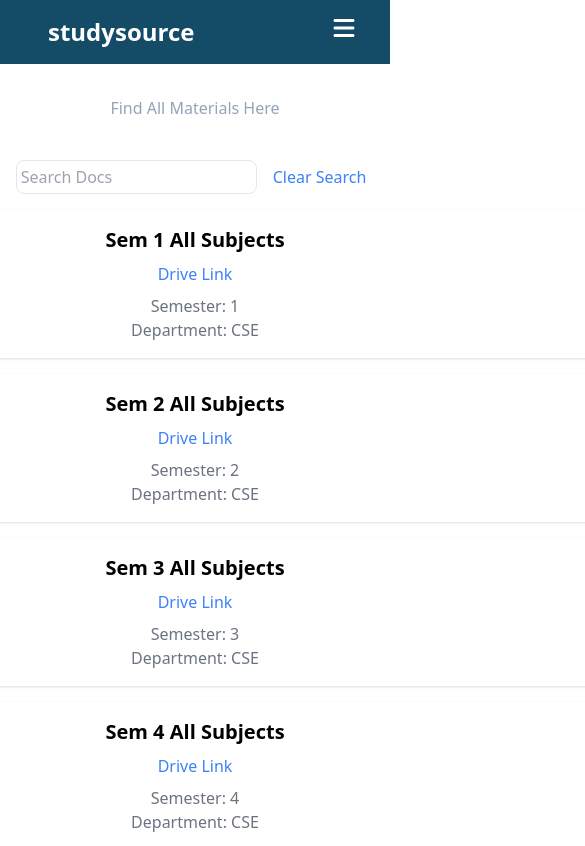
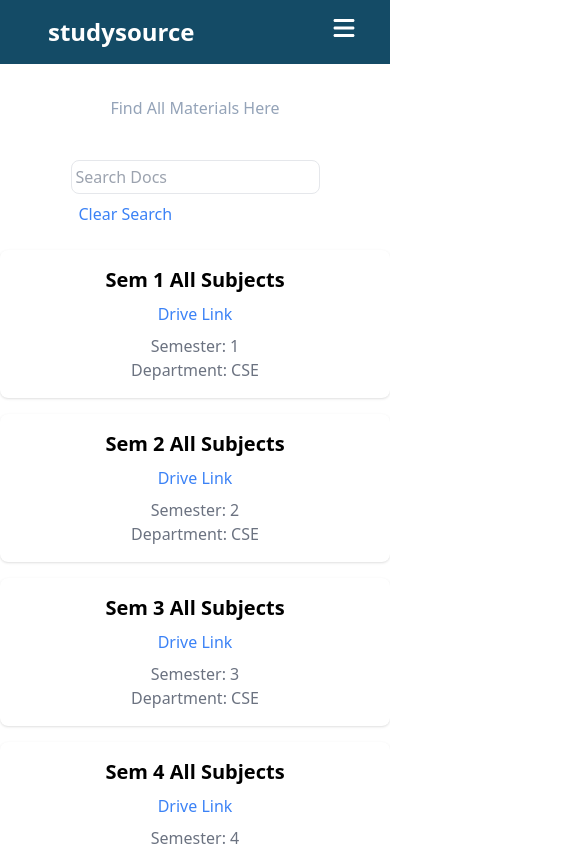
Before and after one commit to OctoTechHub/studysource, a React (Vite) app: page / in a window 390 px wide. Shown: the top 846 px of the page, 585 px wide, since content can reach past the window. Built offline with nearby package versions, Linux system fonts and the light colour scheme.

Commit message:
Responsive Screen

```diff
--- a/src/components/SearchBar.tsx
+++ b/src/components/SearchBar.tsx
@@ -1,5 +1,5 @@
 import React, { useState } from 'react';
-import { Link } from "react-router-dom";
+import { Link } from 'react-router-dom';
 import DisplayMaterials from './Materials';
 
 const SearchBar: React.FC = () => {
@@ -15,23 +15,21 @@ const SearchBar: React.FC = () => {
 
   return (
     <>
-      <div className="flex flex-col items-center mt-8">
-        <h1 className="text-slate-400 l	 hover:text-sky-400 mb-10">Find All Materials Here</h1>
-        <div className="">
-          <div className="mb-4">
+      <div className="flex flex-col items-center mt-8 ">
+        <h1 className="text-slate-400 hover:text-sky-400 mb-10">Find All Materials Here</h1>
+        <div className="flex flex-col sm:flex-row sm:items-center mb-4">
           <input
             type="text"
             placeholder="Search Docs"
             value={searchQuery}
             onChange={handleSearchQueryChange}
-              className="border rounded-lg p-1 mr-2"
+            className="border rounded-lg p-1 mr-2 w-full sm:w-auto"
           />
            <Link to="/" className="text-blue-500 hover:underline bg-white rounded-lg p-2" onClick={(e) => { e.preventDefault(); clearSearch(); }}>
             Clear Search
           </Link>
         </div>
-        </div>
-        <div className='w-[1440px]'>
+        <div className='w-full'>
           <div className='grid grid-cols-1 sm:grid-cols-2 md:grid-cols-3 lg:grid-cols-4 gap-4'>
             <DisplayMaterials searchQuery={searchQuery}/>
           </div>
```
Lines whose indentation alone changed are shown as unchanged.
